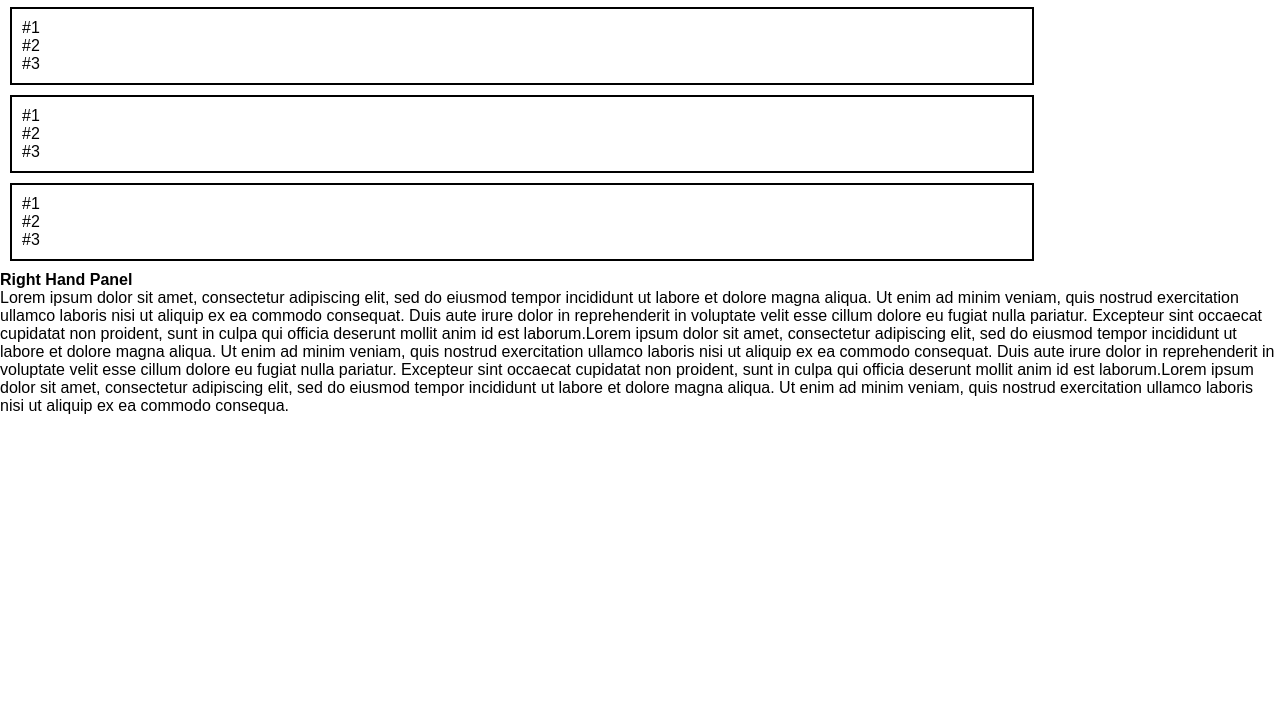
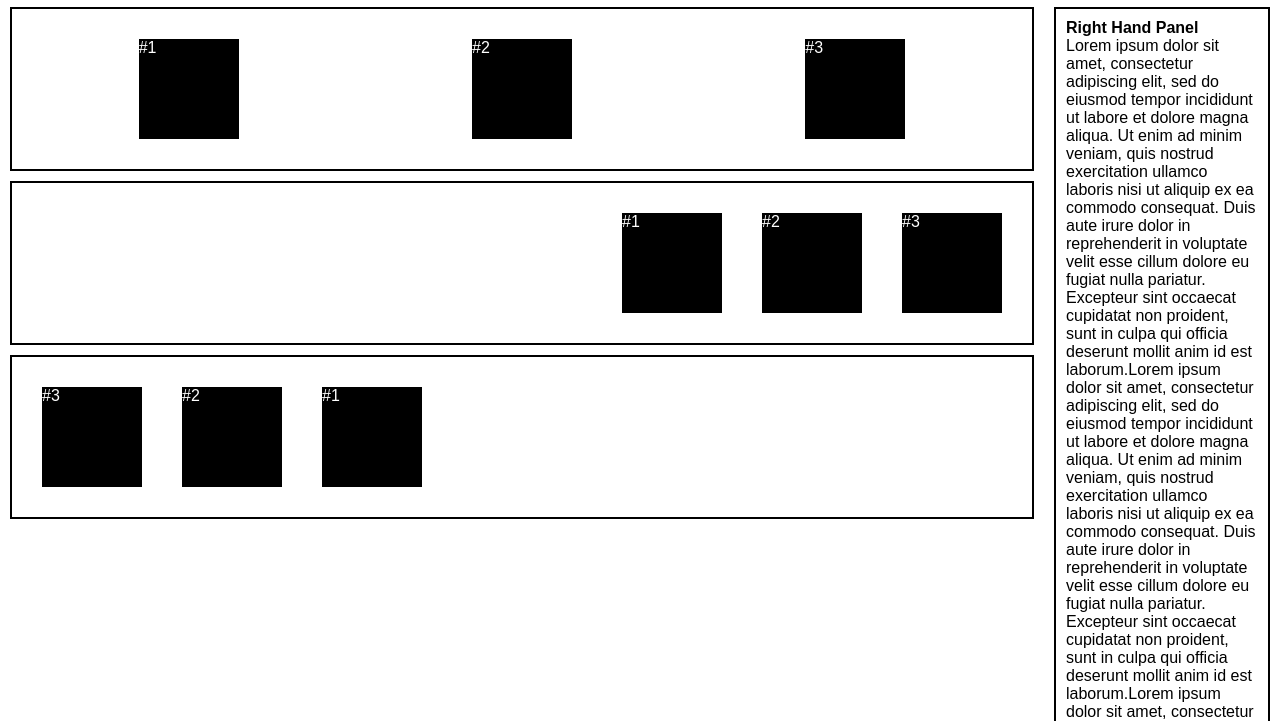
Before and after one commit to LouisePetranca/nology-coursework, a plain HTML site: page 02-WebFundamentals/flex-challenge02/index.html in a window 1280 px wide. Shown: the part 83-804 px from the top of the page. Drawn offline with Linux system fonts and the light colour scheme.

Commit message:
created black boxes & moved each set of boxes

```diff
--- a/02-WebFundamentals/flex-challenge02/styles.css
+++ b/02-WebFundamentals/flex-challenge02/styles.css
@@ -49,3 +49,46 @@ header {
   padding: 10px;
   margin: 10px;
 }
+
+/* style black boxes */
+.box {
+  background-color: black;
+  height: 100px;
+  width: 100px;
+  margin: 20px;
+  color: white;
+}
+
+/* move boxes to be in a row */
+.lhs-panel {
+  display: flex;
+}
+
+/* space boxes in top panel */
+.top {
+  justify-content: space-around;
+}
+
+/* space boxes in middle panel */
+.middle {
+  justify-content: flex-end;
+}
+
+/* space boxes in bottom panel */
+.bottom {
+  flex-direction: row-reverse;
+  justify-content: flex-end;
+}
+
+/* style the RHS panel  */
+#rhs-panel {
+  border: 2px solid black;
+  width: 350px;
+  height: auto;
+  padding: 10px;
+  margin: 10px;
+}
+
+main {
+  display: flex;
+}
```
